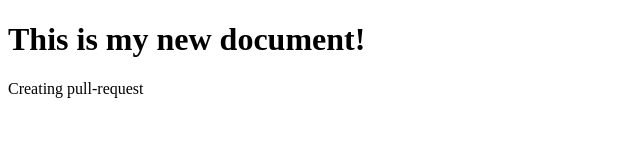
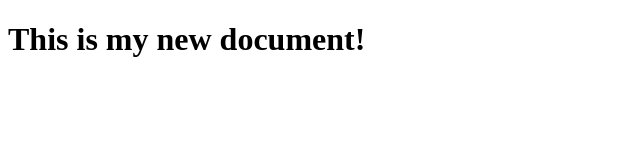
Before and after one commit to WebHeroSchool/ivlina.first, a plain HTML site: page index.html in a window 1280 px wide. Shown: the whole page, without its empty margins (0-640 px from the left). Drawn offline with Linux system fonts and the light colour scheme.

Commit message:
Файл index.html

```diff
--- a/index.html
+++ b/index.html
@@ -7,6 +7,5 @@
 </head>
 <body>
     <h1>This is my new document!</h1>
-    <p>Creating pull-request</p>
 </body>
 </html>
```
